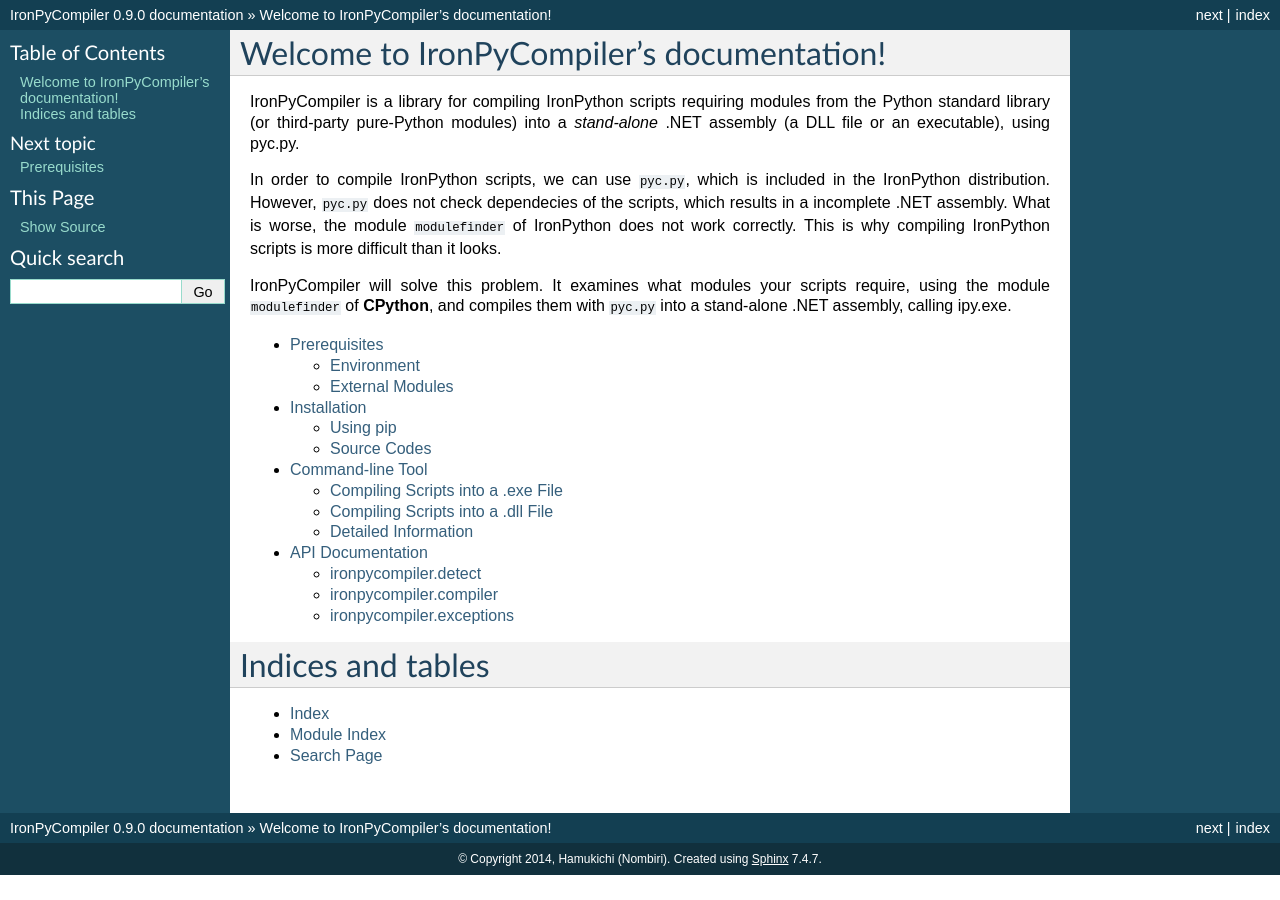
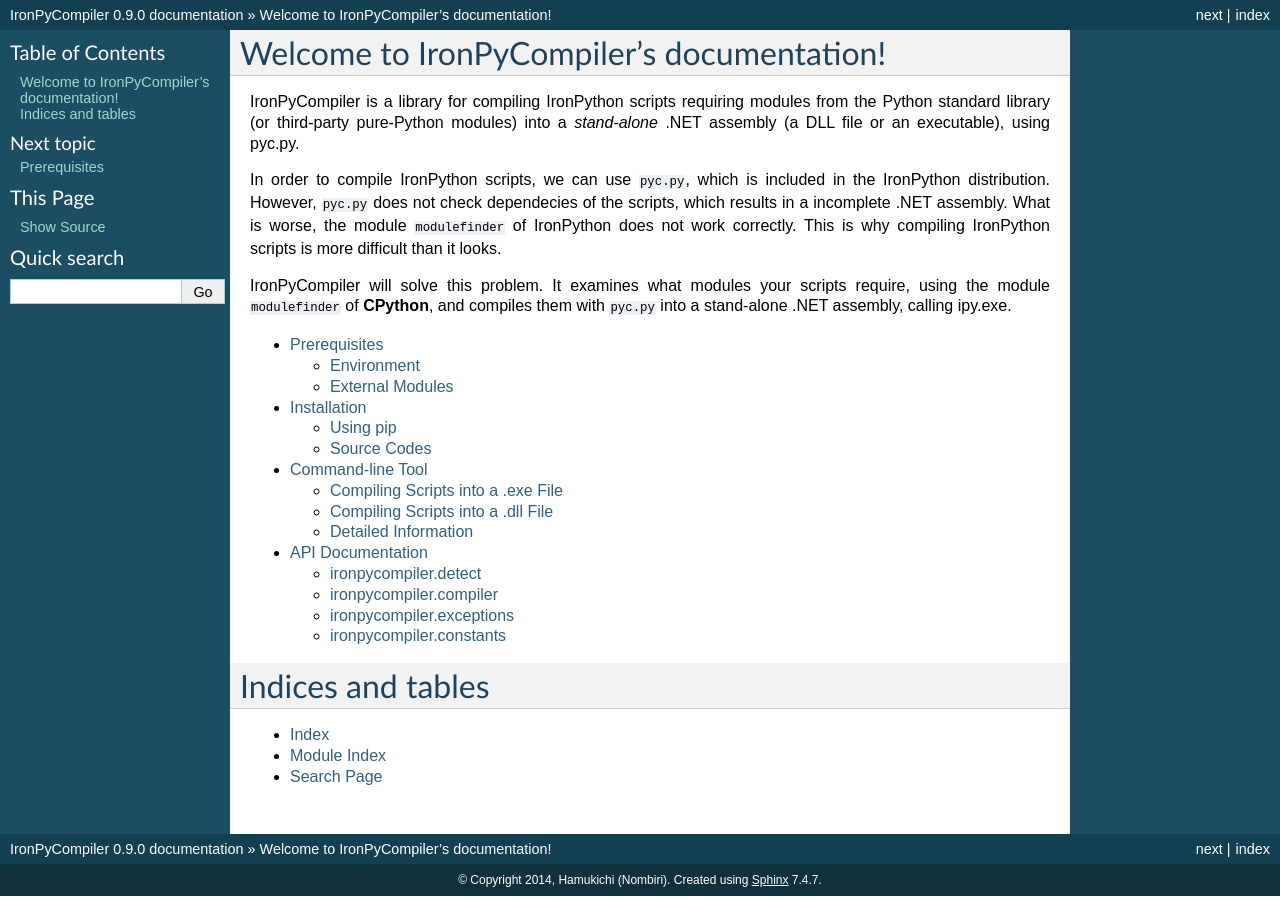
Before and after one commit to hamukichi/ironpycompiler, a Sphinx documentation site: the page built from doc/index.rst, in a window 1280 px wide. Built offline with Sphinx 7.4.7, drawn with Linux system fonts in a browser that asks for light colours.

Commit message:
Updated documents

```diff
--- a/doc/api.rst
+++ b/doc/api.rst
@@ -18,3 +18,9 @@
 
 .. automodule:: ironpycompiler.exceptions
    :members:
+
+ironpycompiler.constants
+------------------------
+
+.. automodule:: ironpycompiler.constants
+   :members:
```
